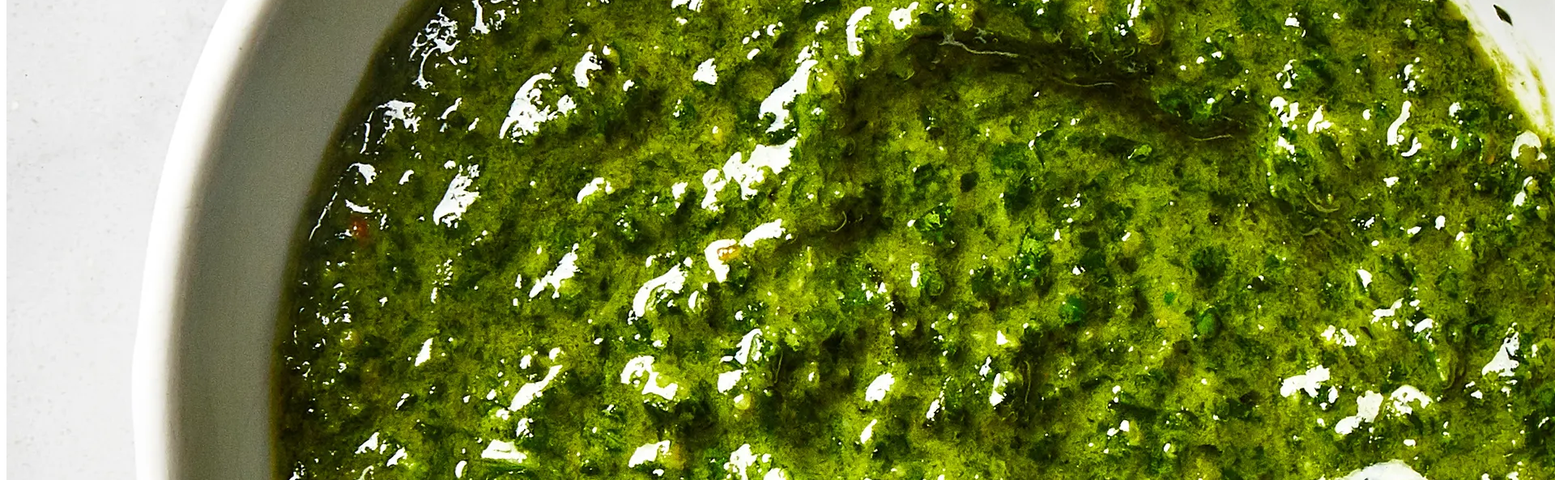
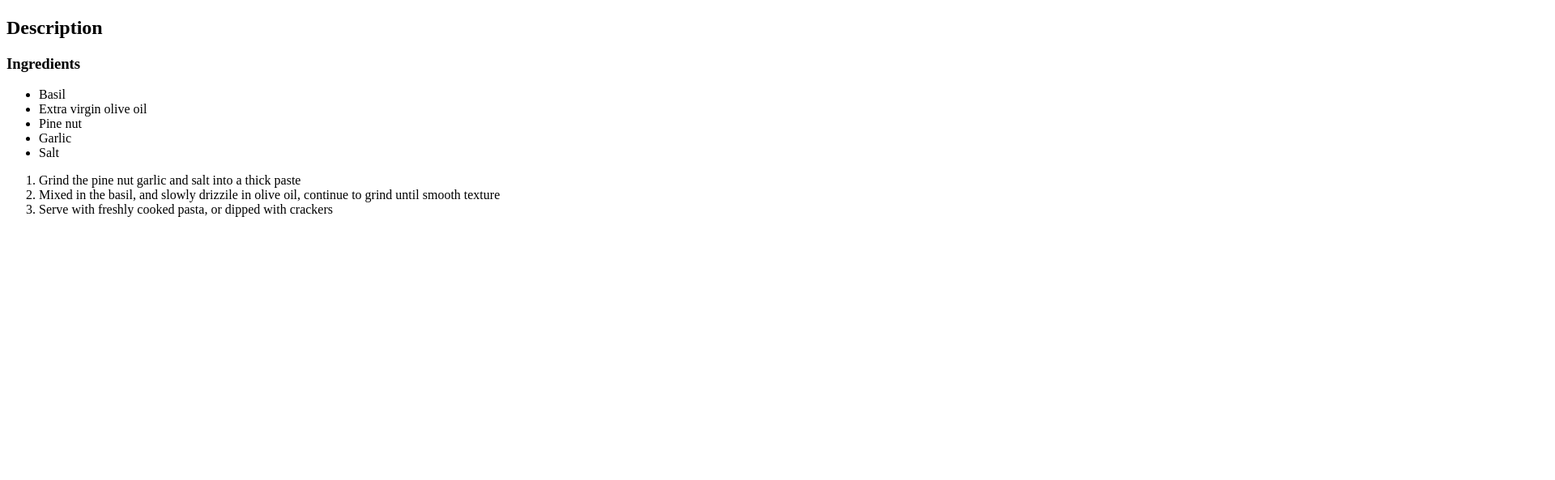
Before and after one commit to thonsm06/odin-recipes-2, a plain HTML site: page recipes/pesto.html in a window 1280 px wide. Shown: the part 643-1236 px from the top of the page at 81% size, 1920 px wide, since content can reach past the window. After the commit the page ends 927 px from the top, so only its background shows below. Drawn offline with Linux system fonts and the light colour scheme.

Commit message:
Change the instruction to the correct recipe. Reduce the images size.

```diff
--- a/recipes/pesto.html
+++ b/recipes/pesto.html
@@ -8,20 +8,20 @@
 </head>
 <body>
     <h1>Lasagna</h1>
-    <img src="../images/Pesto.webp" alt="An image of a bowl of green pesto">
+    <img src="../images/Pesto.jpg" alt="An image of a bowl of green pesto">
     <h2>Description</h2>
     <h3>Ingredients</h3>
     <ul>
-        <li>Pasta</li>
-        <li>Tomato sauce</li>
-        <li>Cottage cheese</li>
-        <li>Ground beef</li>
+        <li>Basil</li>
+        <li>Extra virgin olive oil</li>
+        <li>Pine nut</li>
+        <li>Garlic</li>
+        <li>Salt</li>
     </ul>
     <ol>
-        <li>Cook the meat until brown</li>
-        <li>Cook the pasta until almost al-dente</li>
-        <li>layer a bottom of a baking dish with a thin layer of tomato sauce, follow by pasta, meat, sauce, cheese all the way to the top</li>
-        <li>baked at 350c for 1 hour until top layer is golden brown</li>
+        <li>Grind the pine nut garlic and salt into a thick paste</li>
+        <li>Mixed in the basil, and slowly drizzile in olive oil, continue to grind until smooth texture</li>
+        <li>Serve with freshly cooked pasta, or dipped with crackers</li>
     </ol>
 </body>
 </html>
```
Also changed, not shown: recipes/shrimp-fried-rice.html (+8 -8 lines), images/Lasagna.jpg, images/Original/Lasagna.jpg (added), images/Original/Pesto.webp (renamed from images/Pesto.webp), images/Original/Shrimp-fried-rice.jpg (added), images/Pesto.jpg (added), images/Shrimp-fried-rice.jpg.
